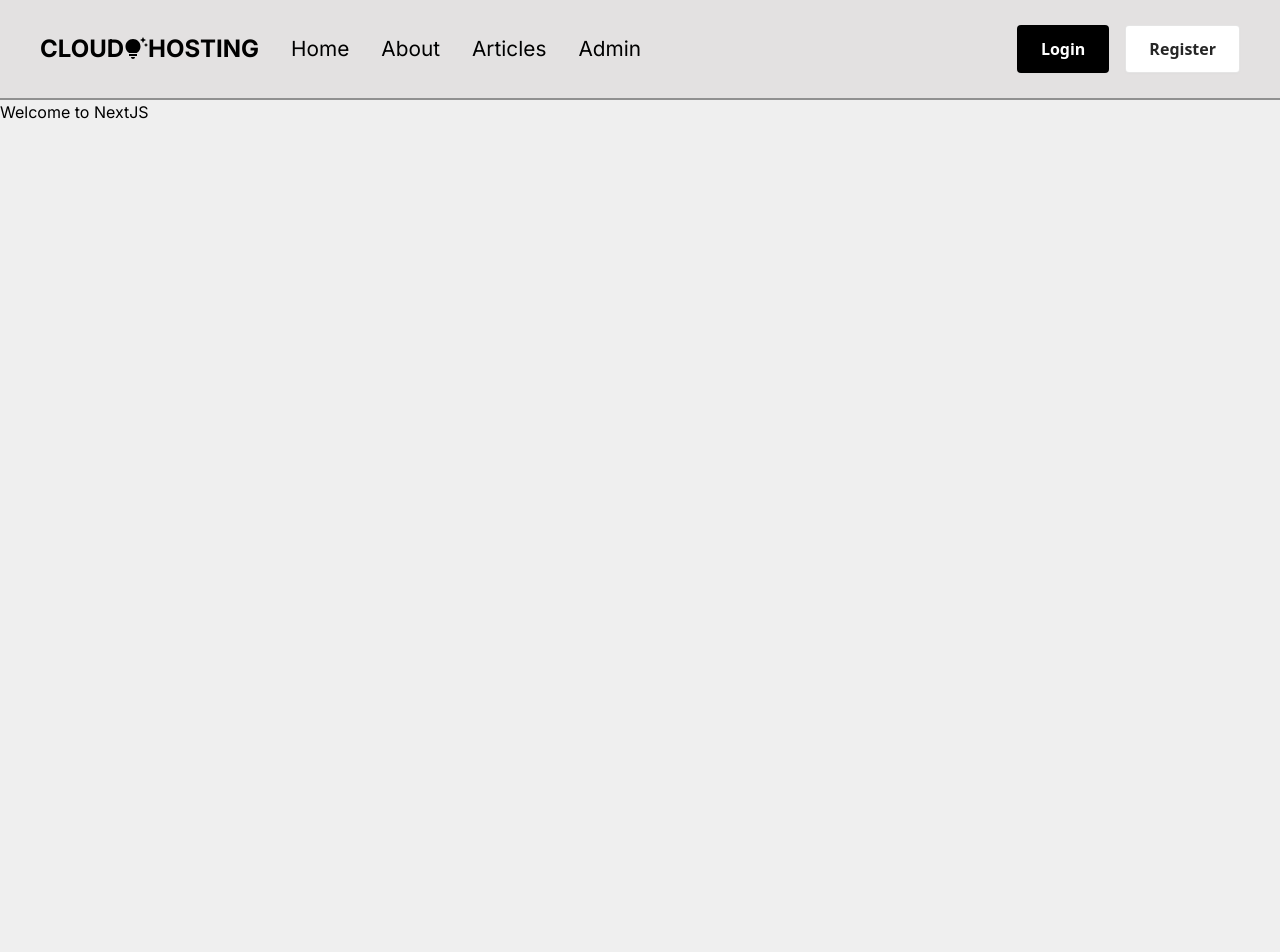
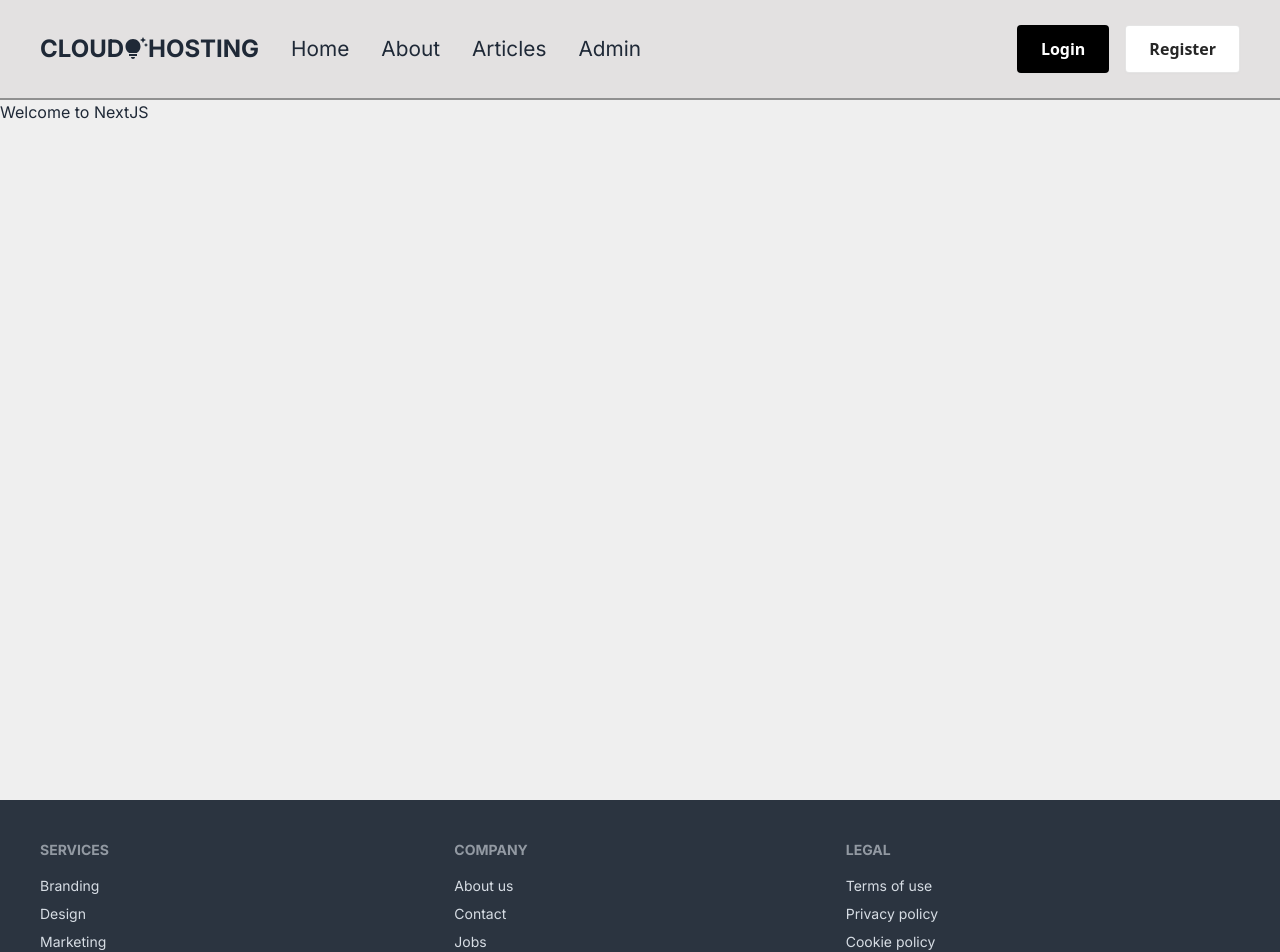
Before and after one commit to Anwar-Barakat/01-cloud-hosting-nextjs, a Next.js app: page / in a window 1280 px wide. Shown: the top 952 px of the page. Before the commit the page ends 800 px from the top, so only its background shows below. Built offline with nearby package versions, Linux system fonts and the light colour scheme.

Commit message:
added the footer with installing daisyui package

```diff
--- a/package.json
+++ b/package.json
@@ -18,6 +18,7 @@
     "@types/node": "^20",
     "@types/react": "^18",
     "@types/react-dom": "^18",
+    "daisyui": "^4.10.2",
     "eslint": "^8",
     "eslint-config-next": "14.2.1",
     "postcss": "^8",
--- /dev/null
+++ b/src/app/articles/[id]/page.tsx
@@ -0,0 +1,21 @@
+import { Article } from "@/utils/types";
+
+interface SingleArticlePageProps{
+    params:{id:string}
+}
+const SingleArticlePage = async ({ params }: SingleArticlePageProps) => {
+    const response = await fetch(`https://jsonplaceholder.typicode.com/posts/${params.id}`);
+    if (!response.ok) {
+        throw new Error('Article not found')
+    }
+    const article : Article = await response.json();
+    console.log(article);
+
+  return (
+    <div>
+      Hello Single
+    </div>
+  )
+}
+
+export default SingleArticlePage
--- a/src/app/articles/error.tsx
+++ b/src/app/articles/error.tsx
@@ -2,12 +2,12 @@
 
 import Link from "next/link";
 
-interface ErrorPageProps {
+interface ArticleErrorPageProps {
     error: Error,
     reset: () => void,
 }
 
-const ArticleErrorPage = ({ error, reset }: ErrorPageProps) => {
+const ArticleErrorPage = ({ error, reset }: ArticleErrorPageProps) => {
     return (
         <div className="py-7 text-center">
             <div className="text-3xl font-semibold text-red-700">
--- a/src/app/globals.css
+++ b/src/app/globals.css
@@ -10,7 +10,11 @@ body {
   background-color: var(--bg-color);
 }
 
-*{
+* {
   padding: 0;
-  margin:0;
+  margin: 0;
 }
+
+.fix-height {
+  min-height: calc(100vh - 100px);
+}
--- a/src/app/layout.tsx
+++ b/src/app/layout.tsx
@@ -2,6 +2,7 @@ import type { Metadata } from "next";
 import { Inter, Cairo } from "next/font/google";
 import "./globals.css";
 import HeaderSection from "../components/Header/Header";
+import FooterSection from "@/components/footer/footer";
 
 const inter = Inter({ subsets: ["latin"] });
 const cairo = Cairo({ subsets: ["arabic"] });
@@ -21,7 +22,8 @@ export default function RootLayout({
     <html lang="en">
       <body className={inter.className}>
         <HeaderSection />
-        <main>{children}</main>
+        <main className="fix-height">{children}</main>
+        <FooterSection />
       </body>
     </html>
   );
--- /dev/null
+++ b/src/app/not-found.tsx
@@ -0,0 +1,31 @@
+import Image from "next/image"
+
+const NotFoundPage = () => {
+
+    return (
+        <div className="fix-height lg:px-24 lg:py-24 md:py-20 md:px-44 px-4 py-24 items-center flex justify-center flex-col-reverse lg:flex-row md:gap-28 gap-16">
+            <div className="xl:pt-24 w-full xl:w-1/2 relative pb-12 lg:pb-0">
+                <div className="relative">
+                    <div className="absolute">
+                        <div className="">
+                            <h1 className="my-2 text-gray-800 font-bold text-2xl">
+                                Looks like you've found the
+                                doorway to the great nothing
+                            </h1>
+                            <p className="my-2 text-gray-800">Sorry about that! Please visit our hompage to get where you need to go.</p>
+                            <button className="sm:w-full lg:w-auto my-2 border rounded md py-4 px-8 text-center bg-indigo-600 text-white hover:bg-indigo-700 focus:outline-none focus:ring-2 focus:ring-indigo-700 focus:ring-opacity-50">Take me there!</button>
+                        </div>
+                    </div>
+                    <div>
+                        {/* <Image src="https://i.ibb.co/G9DC8S0/404-2.png" alt="Not Found" width={100} height={100} /> */}
+                    </div>
+                </div>
+            </div>
+            <div>
+                {/* <Image src="https://i.ibb.co/ck1SGFJ/Group.png" alt="Not Found" width={100} height={100} /> */}
+            </div>
+        </div>
+    )
+}
+
+export default NotFoundPage
--- /dev/null
+++ b/src/components/footer/footer.tsx
@@ -0,0 +1,30 @@
+import React from 'react'
+
+const FooterSection = () => {
+  return (
+      <footer className="footer p-10 bg-neutral text-neutral-content">
+          <nav>
+              <h6 className="footer-title">Services</h6>
+              <a className="link link-hover">Branding</a>
+              <a className="link link-hover">Design</a>
+              <a className="link link-hover">Marketing</a>
+              <a className="link link-hover">Advertisement</a>
+          </nav>
+          <nav>
+              <h6 className="footer-title">Company</h6>
+              <a className="link link-hover">About us</a>
+              <a className="link link-hover">Contact</a>
+              <a className="link link-hover">Jobs</a>
+              <a className="link link-hover">Press kit</a>
+          </nav>
+          <nav>
+              <h6 className="footer-title">Legal</h6>
+              <a className="link link-hover">Terms of use</a>
+              <a className="link link-hover">Privacy policy</a>
+              <a className="link link-hover">Cookie policy</a>
+          </nav>
+      </footer>
+  )
+}
+
+export default FooterSection
--- a/tailwind.config.ts
+++ b/tailwind.config.ts
@@ -9,6 +9,8 @@ const config: Config = {
   theme: {
     extend: {},
   },
-  plugins: [],
+  plugins: [
+    require("daisyui")
+  ],
 };
 export default config;
```
Also changed, not shown: 1 other file (tests, documents, lock files or other folders).
